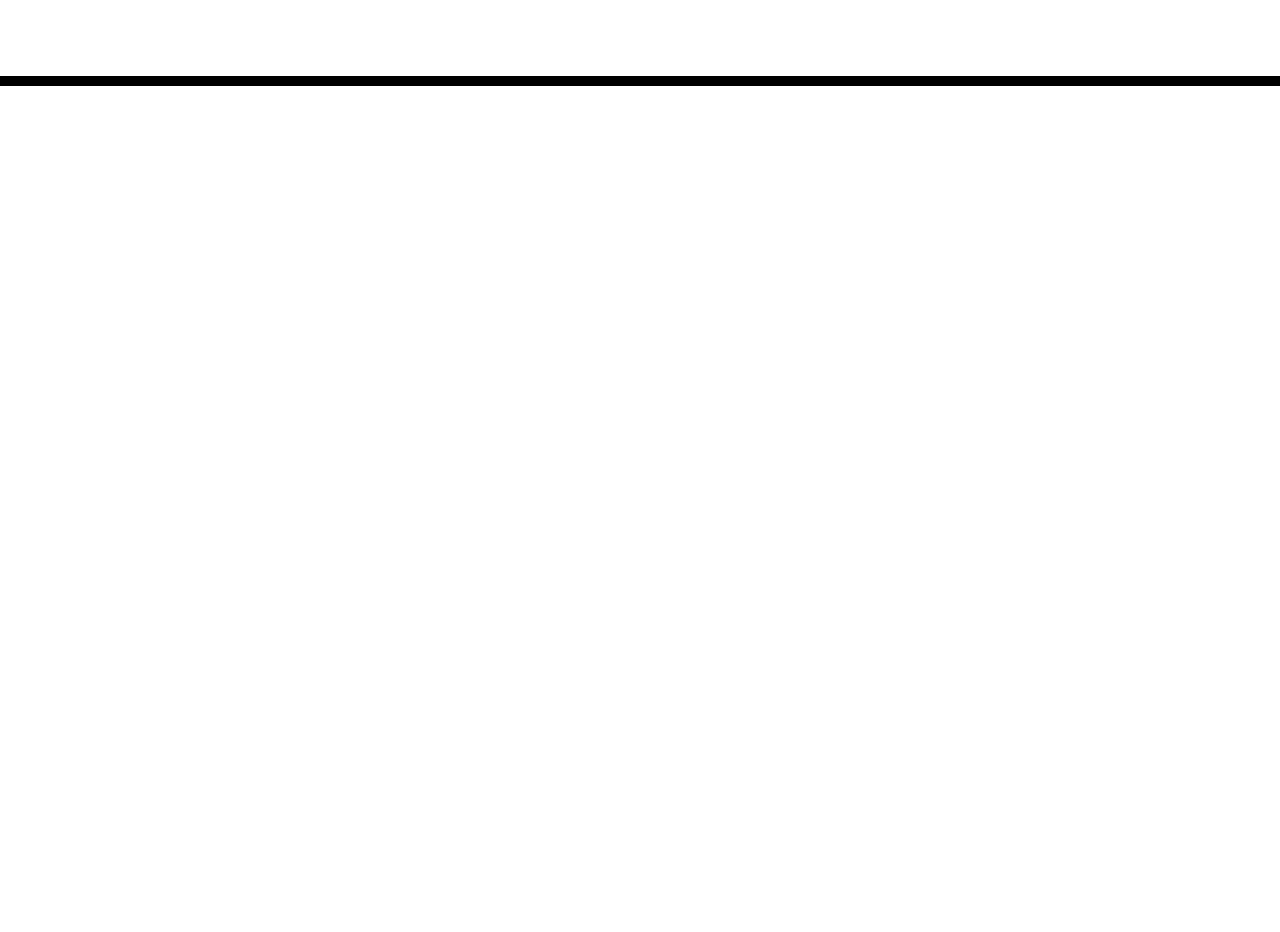
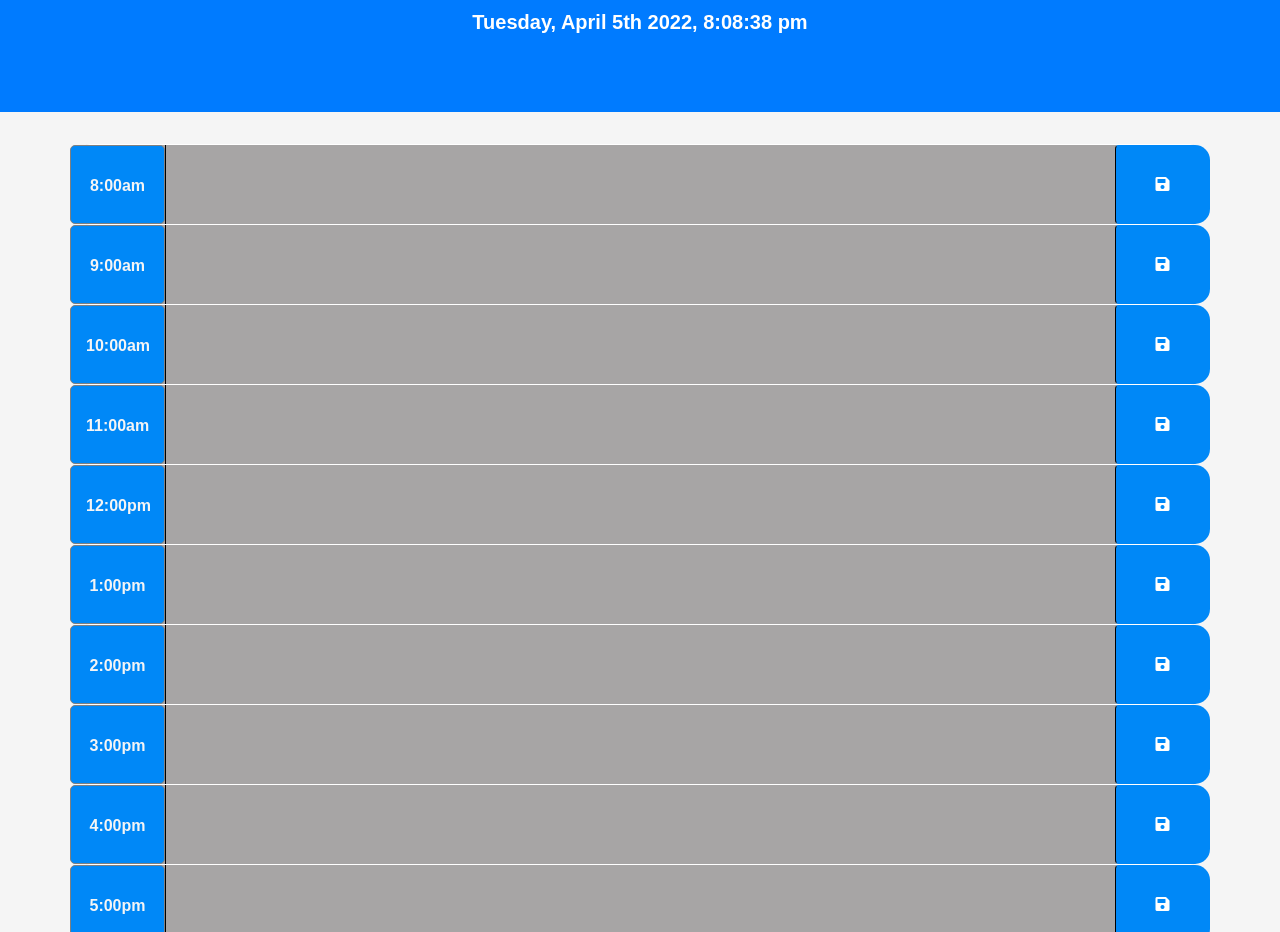
Before and after one commit to zhuzhu930/hw5-Third-Party_APIs_Work_Day_Scheduler-JD, a plain HTML site: page index.html in a window 1280 px wide. Shown: the part 182-1114 px from the top of the page. Before the commit the page ends 800 px from the top, so only its background shows below. Drawn offline with nearby package versions, Linux system fonts and the light colour scheme.

Commit message:
uploading html, css and js.

```diff
--- a/index.html
+++ b/index.html
@@ -23,16 +23,106 @@
   </head>
 
   <body>
-    <header class="jumbotron">
-      <h1 class="display-3">Work Day Scheduler</h1>
-      <p class="lead">A simple calendar app for scheduling your work day</p>
-      <p id="currentDay" class="lead"></p>
-    </header>
-    <div class="container">
-      <!-- Timeblocks go here -->
+    <header class="jumbotron bg-primary"> <!--use of bootstrap component, using centered heros:  https://getbootstrap.com/docs/5.1/examples/heroes/-->
+      <h1 class="font-italic font-weight-bold text-white display-3">Work Day Scheduler</h1>
+      <p class="text-white font-weight-bold lead">A simple calendar application for scheduling your work day</p>
+      <p id="currentTime" class="text-white font-weight-bold lead"></p>
+  </header>
+  <div class="container">
+      <!-- list timeblocks from business hours using grids: https://getbootstrap.com/docs/5.1/examples/grid/ -->
+      <div id="hour8" class="row time-block">
+          <div class="col-md-1 hour">
+              8:00am
+          </div>
+          <textarea class="col-md-10 description">
+          </textarea>
+          <button class="btn saveBtn col-md-1"><i class="fas fa-save"></i></button>
+      </div>
+
+      <div id="hour9" class="row time-block">
+          <div class="col-md-1 hour">
+              9:00am
+          </div>
+          <textarea class="col-md-10 description">
+          </textarea>
+          <button class="btn saveBtn col-md-1"><i class="fas fa-save"></i></button>
+      </div>
+
+      <div id="hour10" class="row time-block">
+          <div class="col-md-1 hour">
+              10:00am
+          </div>
+          <textarea class="col-md-10 description">
+          </textarea>
+          <button class="btn saveBtn col-md-1"><i class="fas fa-save"></i></button>
+      </div>
+
+      <div id="hour11" class="row time-block">
+          <div class="col-md-1 hour">
+              11:00am
+          </div>
+          <textarea class="col-md-10 description">
+          </textarea>
+          <button class="btn saveBtn col-md-1"><i class="fas fa-save"></i></button>
+      </div>
+
+      <div id="hour12" class="row time-block">
+          <div class="col-md-1 hour">
+              12:00pm
+          </div>
+          <textarea class="col-md-10 description">
+          </textarea>
+          <button class="btn saveBtn col-md-1"><i class="fas fa-save"></i></button>
+      </div>
+
+      <div id="hour13" class="row time-block">
+          <div class="col-md-1 hour">
+              1:00pm
+          </div>
+          <textarea class="col-md-10 description">
+          </textarea>
+          <button class="btn saveBtn col-md-1"><i class="fas fa-save"></i></button>
+      </div>
+
+      <div id="hour14" class="row time-block">
+          <div class="col-md-1 hour">
+              2:00pm
+          </div>
+          <textarea class="col-md-10 description">
+          </textarea>
+          <button class="btn saveBtn col-md-1"><i class="fas fa-save"></i></button>
+      </div>
+
+      <div id="hour15" class="row time-block">
+          <div class="col-md-1 hour">
+              3:00pm
+          </div>
+          <textarea class="col-md-10 description">
+          </textarea>
+          <button class="btn saveBtn col-md-1"><i class="fas fa-save"></i></button>
+      </div>
+
+      <div id="hour16" class="row time-block">
+          <div class="col-md-1 hour">
+              4:00pm
+          </div>
+          <textarea class="col-md-10 description">
+          </textarea>
+          <button class="btn saveBtn col-md-1"><i class="fas fa-save"></i></button>
+      </div>
+
+      <div id="hour17" class="row time-block">
+          <div class="col-md-1 hour">
+              5:00pm
+          </div>
+          <textarea class="col-md-10 description">
+          </textarea>
+          <button class="btn saveBtn col-md-1"><i class="fas fa-save"></i></button>
+      </div>
     </div>
-
+    <!-- loading cdn JavaScript files and local JavaScript file.  -->
     <script src="https://cdnjs.cloudflare.com/ajax/libs/jquery/3.2.1/jquery.min.js"></script>
     <script src="https://cdnjs.cloudflare.com/ajax/libs/moment.js/2.24.0/moment.min.js"></script>
+    <script src="script.js"></script>
   </body>
 </html>
--- a/script.js
+++ b/script.js
@@ -0,0 +1,58 @@
+//use moment.js to get the current time and display it in the header.
+let currentTime = document.getElementById("currentTime");
+let now = moment().format("dddd, MMMM Do YYYY, h:mm:ss a");
+
+document.querySelector("#currentTime").innerHTML = now
+
+$(document).ready(function () {
+  //use moment.js to display current day & time
+  $("#currentDay").text(moment().format("MMMM Do YYYY, h:mm:ss a"));
+  //assign saveBtn click listener for user input
+  $(".saveBtn").on("click", function () {
+      console.log(this);
+      var text = $(this).siblings(".description").val();
+      var time = $(this).parent().attr("id");
+      localStorage.setItem(time, text);
+  })
+
+  //load any saved data from LocalStorage - do this for each hour created.
+  $("#hour8 .description").val(localStorage.getItem("hour8"));
+  $("#hour9 .description").val(localStorage.getItem("hour9"));
+  $("#hour10 .description").val(localStorage.getItem("hour10"));
+  $("#hour11 .description").val(localStorage.getItem("hour11"));
+  $("#hour12 .description").val(localStorage.getItem("hour12"));
+  $("#hour13 .description").val(localStorage.getItem("hour13"));
+  $("#hour14 .description").val(localStorage.getItem("hour14"));
+  $("#hour15 .description").val(localStorage.getItem("hour15"));
+  $("#hour16 .description").val(localStorage.getItem("hour16"));
+  $("#hour17 .description").val(localStorage.getItem("hour17"));
+
+  function hourTracking() {
+      //get current number of hours using moment.js.
+      var currentHour = moment().hour();
+
+      // loop over time blocks to toggle "past", "present" and "future" classes.
+      $(".time-block").each(function () {
+          var blockHour = parseInt($(this).attr("id").split("hour")[1]);
+          console.log( blockHour, currentHour)
+
+          //check if we've moved past this time, link to css/html given classes of past, present, or future
+          if (blockHour < currentHour) {
+              $(this).addClass("past");
+              $(this).removeClass("future");
+              $(this).removeClass("present");
+          }
+          else if (blockHour === currentHour) {
+              $(this).removeClass("past");
+              $(this).addClass("present");
+              $(this).removeClass("future");
+          }
+          else {
+              $(this).removeClass("present");
+              $(this).removeClass("past");
+              $(this).addClass("future");
+          }
+      })
+  }
+  hourTracking();
+})
--- a/style.css
+++ b/style.css
@@ -1,14 +1,15 @@
 body {
-  font-family: 'Open Sans', sans-serif;
+  font-family: fantasy;
   font-size: 16px;
   line-height: 1;
+  background-color: whitesmoke;
 }
 
 textarea {
   background: transparent;
   border: none;
   resize: none;
-  color: #000000;
+  color: black;
   border-left: 1px solid black;
   padding: 10px;
 }
@@ -18,7 +19,6 @@ textarea {
   background-color: transparent;
   color: black;
   border-radius: 0;
-  border-bottom: 10px solid black;
 }
 
 .description {
@@ -26,24 +26,32 @@ textarea {
 }
 
 .time-block {
-  text-align: center;
-  border-radius: 15px;
+  text-align: left;
+  border-radius: 20px;
+}
+
+.container {
+  margin-bottom: 20px;
 }
 
 .row {
   white-space: pre-wrap;
+  border-top: 1px solid;
   height: 80px;
-  border-top: 1px solid white;
 }
 
 .hour {
-  background-color: #ffffff;
-  color: #000000;
-  border-top: 1px dashed #000000;
+  background-color: #0088f7;
+  color: whitesmoke;
+  font-weight: bolder;
+  text-align: center;
+  border: 1px solid grey;
+  border-radius: 5px;
 }
 
+/* setting different colors for blocked hours and available hours.  */
 .past {
-  background-color: #d3d3d3;
+  background-color: #a7a5a5;
   color: white;
 }
 
@@ -57,11 +65,12 @@ textarea {
   color: white;
 }
 
+/* Style the save button.  */
 .saveBtn {
   border-left: 1px solid black;
   border-top-right-radius: 15px;
   border-bottom-right-radius: 15px;
-  background-color: #06aed5;
+  background-color: #0088f7;
   color: white;
 }
 
```
